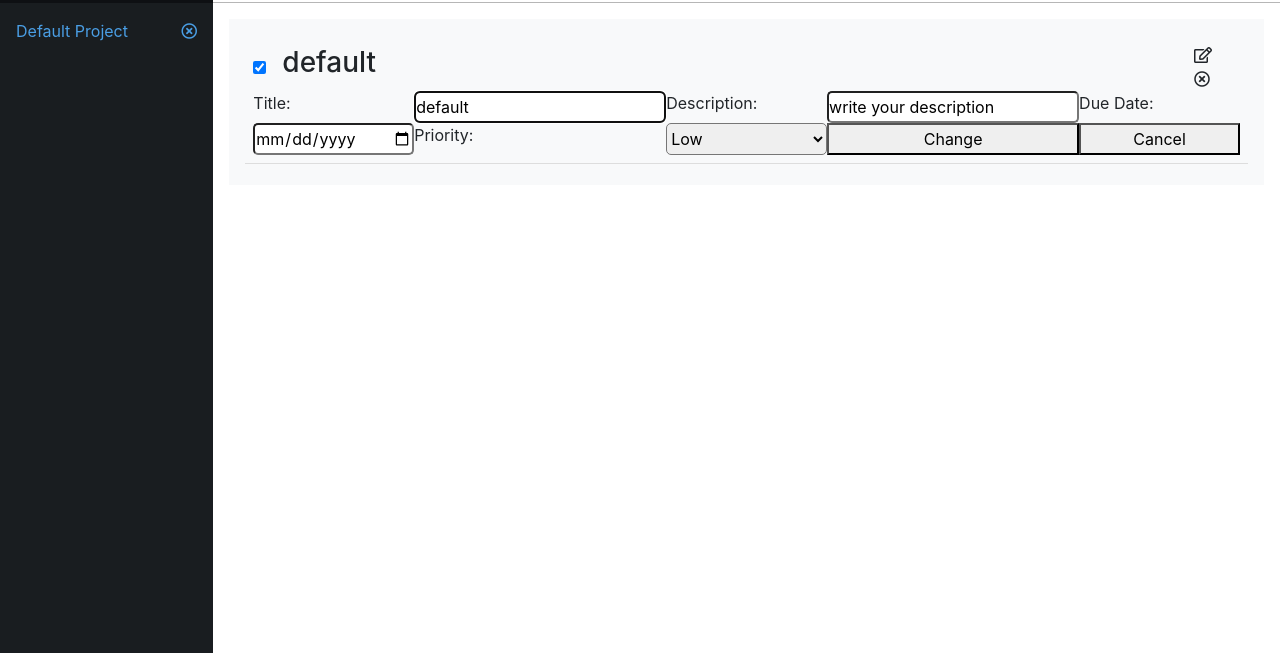
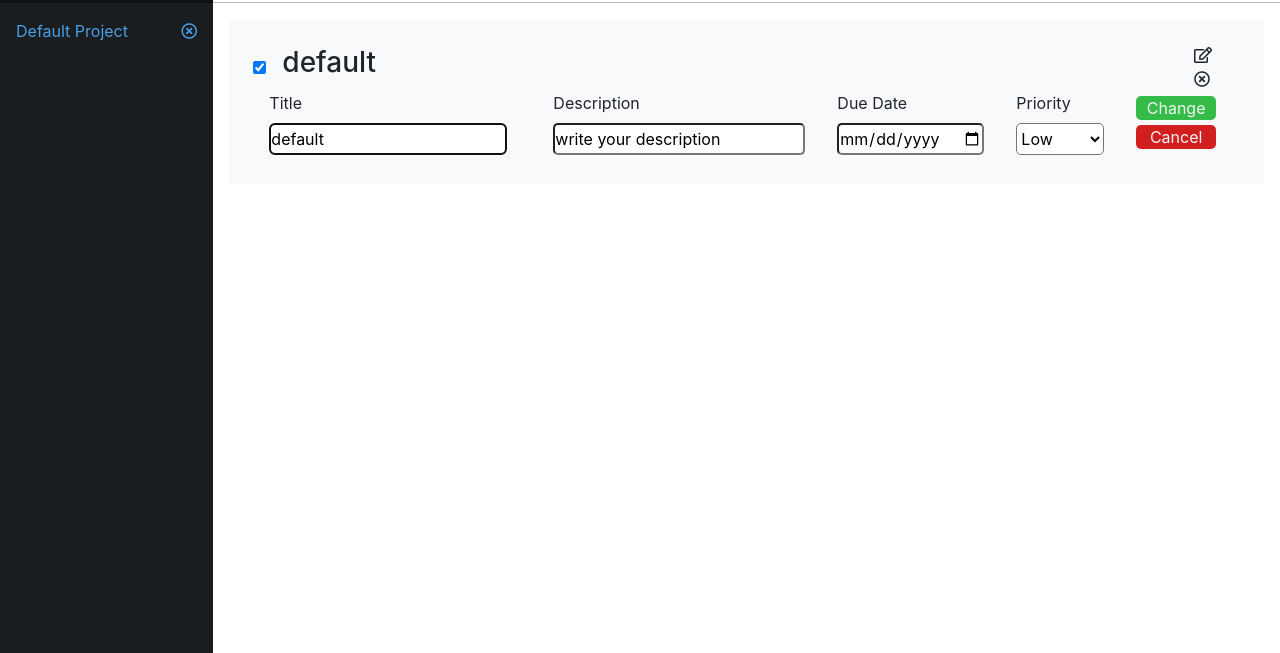
Before and after one commit to dansantander/todo-list, a website built with webpack: page dist/index.html in a window 1280 px wide. Both pictures are taken after a click on the icon 1203 px from the left and 202 px from the top of the page. Shown: the part 147-800 px from the top of the page. Built offline with nearby package versions, Linux system fonts and the light colour scheme.

Commit message:
added form for edit and styled info for each todo

```diff
--- a/src/render/dom.js
+++ b/src/render/dom.js
@@ -57,50 +57,63 @@ const domManipulation = (() => {
 
     const liContainers = document.getElementById('todos').childNodes;
     for (let i = 0; i < liContainers.length; i += 1) {
-      liContainers[i].lastChild.classList.remove('d-none');
       if (i === indexTodo) {
         liContainers[i].lastChild.classList.add('d-none');
       }
     }
 
-    const div = document.createElement('div');
-    div.setAttribute('id', 'form-todo');
+    const activity = projectListObject.projectList[indexProject].list[indexTodo];
+
+    const formContainer = document.createElement('div');
+    formContainer.setAttribute('id', 'form-todo');
 
     const labelTitle = document.createElement('label');
-    labelTitle.innerHTML = 'Title: ';
+    labelTitle.innerHTML = 'Title';
+
     const inputTitle = document.createElement('input');
-    const activity = projectListObject.projectList[indexProject].list[indexTodo];
     inputTitle.value = activity.title;
     inputTitle.setAttribute('id', 'form-todo-title');
+
     const labelDescription = document.createElement('label');
-    labelDescription.innerHTML = 'Description: ';
+    labelDescription.innerHTML = 'Description ';
+
     const inputDescription = document.createElement('input');
     inputDescription.setAttribute('id', 'form-todo-description');
+
     inputDescription.value = activity.description;
     const labelDueDate = document.createElement('label');
-    labelDueDate.innerHTML = 'Due Date: ';
+
+    labelDueDate.innerHTML = 'Due Date ';
     const inputDueDate = document.createElement('input');
+
     inputDueDate.setAttribute('id', 'form-todo-due-date');
     inputDueDate.setAttribute('type', 'date');
     inputDueDate.value = activity.dueDate;
 
     const labelPriority = document.createElement('label');
-    labelPriority.innerHTML = 'Priority: ';
+    labelPriority.innerHTML = 'Priority ';
+
     const selectPriority = document.createElement('select');
     selectPriority.classList.add('select');
     selectPriority.setAttribute('id', 'select');
+
     const option1 = document.createElement('option');
     option1.innerHTML = 'Low';
+
     const option2 = document.createElement('option');
     option2.innerHTML = 'Medium';
+
     const option3 = document.createElement('option');
     option3.innerHTML = 'High';
+
     selectPriority.append(option1, option2, option3);
     selectPriority.value = activity.priority;
 
     const button = document.createElement('button');
     const buttonCancel = document.createElement('button');
     button.innerHTML = 'Change';
+    button.classList.add('form-btn', 'left-button');
+    buttonCancel.classList.add('form-btn', 'right-button');
 
     button.addEventListener('click', () => {
       const title = inputTitle.value;
@@ -114,19 +127,39 @@ const domManipulation = (() => {
       // eslint-disable-next-line no-use-before-define
       renderTodo(projectListObject.projectList[indexProject].list);
       const allTodo = document.getElementById('todos');
-      allTodo.children[indexTodo].lastChild.children[1].click();
+      allTodo.children[indexTodo].firstChild.firstChild.children[1].click();
     });
 
     buttonCancel.innerHTML = 'Cancel';
+
+    const titleContainer = document.createElement('div');
+    titleContainer.classList.add('title-container');
+    titleContainer.append(labelTitle, inputTitle);
+
+    const descriptionContainer = document.createElement('div');
+    descriptionContainer.classList.add('description-container');
+    descriptionContainer.append(labelDescription, inputDescription);
+
+    const dateContainer = document.createElement('div');
+    dateContainer.classList.add('date-container');
+    dateContainer.append(labelDueDate, inputDueDate);
+
+    const priorityContainer = document.createElement('div');
+    priorityContainer.classList.add('priority-container');
+    priorityContainer.append(labelPriority, selectPriority);
+
+    const buttonContainer = document.createElement('div');
+    buttonContainer.classList.add('priority-container');
+    buttonContainer.append(button, buttonCancel);
 
     buttonCancel.addEventListener('click', () => {
       hideTodoForm();
       liContainers[indexTodo].lastChild.classList.remove('d-none');
     });
 
-    div.append(labelTitle, inputTitle, labelDescription, inputDescription,
-      labelDueDate, inputDueDate, labelPriority, selectPriority, button, buttonCancel);
-    liContainers[indexTodo].appendChild(div);
+    formContainer.append(titleContainer, descriptionContainer,
+      dateContainer, priorityContainer, buttonContainer);
+    liContainers[indexTodo].appendChild(formContainer);
     inputTitle.focus();
   };
 
@@ -162,20 +195,37 @@ const domManipulation = (() => {
       const todoInfo = document.createElement('div');
       todoInfo.classList.add('d-none');
 
-      const todoDescription = document.createElement('p');
+      const containerDescription = document.createElement('div');
+      containerDescription.classList.add('mb-4');
+      const labelInfoDescription = document.createElement('h5');
+      labelInfoDescription.innerHTML = 'Description&nbsp;';
+      const todoDescription = document.createElement('span');
       todoDescription.innerHTML = todo.description;
 
-      const todoDate = document.createElement('p');
+      containerDescription.append(labelInfoDescription, todoDescription);
+
+      const containerDueDate = document.createElement('div');
+      containerDueDate.classList.add('mb-4');
+      const labelInfoDueDate = document.createElement('h5');
+      labelInfoDueDate.innerHTML = 'Due Date&nbsp;';
+      const todoDate = document.createElement('span');
       todoDate.innerHTML = todo.dueDate;
 
-      const todoPriority = document.createElement('p');
+      containerDueDate.append(labelInfoDueDate, todoDate);
+
+      const containerPriority = document.createElement('div');
+      const labelInfoPriority = document.createElement('h5');
+      labelInfoPriority.innerHTML = 'Priority&nbsp;';
+      const todoPriority = document.createElement('span');
       todoPriority.innerHTML = todo.priority;
+
+      containerPriority.append(labelInfoPriority, todoPriority);
 
       const todoDone = document.createElement('input');
       todoDone.setAttribute('type', 'checkbox');
       todoDone.classList.add('mr-3');
       todoDone.checked = todo.done;
-      todoInfo.append(todoDescription, todoDate, todoPriority);
+      todoInfo.append(containerDescription, containerDueDate, containerPriority);
 
       li.appendChild(singleTodo);
       li.append(todoInfo);
--- a/src/style.css
+++ b/src/style.css
@@ -24,9 +24,14 @@
   border-bottom: 1px solid rgb(182, 182, 182);
 }
 
-#add-project:hover,
+#add-project:hover {
+  color: #fff;
+  cursor: pointer;
+}
+
 #add-todo:hover {
-  color: #fff;
+  color: #5e94ca63;
+  cursor: pointer;
 }
 
 li {
@@ -59,6 +64,13 @@ i {
 
 #projects li:hover {
   background-color: #5e94ca63;
+}
+
+#projects .project-button:hover,
+.title-container,
+.fa-times-circle,
+.fa-edit {
+  cursor: pointer;
 }
 
 #form-project {
@@ -101,6 +113,10 @@ i {
   margin-bottom: 5px;
 }
 
+.todos li:last-child {
+  border: none;
+}
+
 .title-container {
   width: 95%;
 }
@@ -124,6 +140,7 @@ i {
 #form-todo select {
   height: 2rem;
   border-radius: 5px;
+  background-color: white;
 }
 
 .form-btn {
```
Also changed, not shown: dist/main.js.
